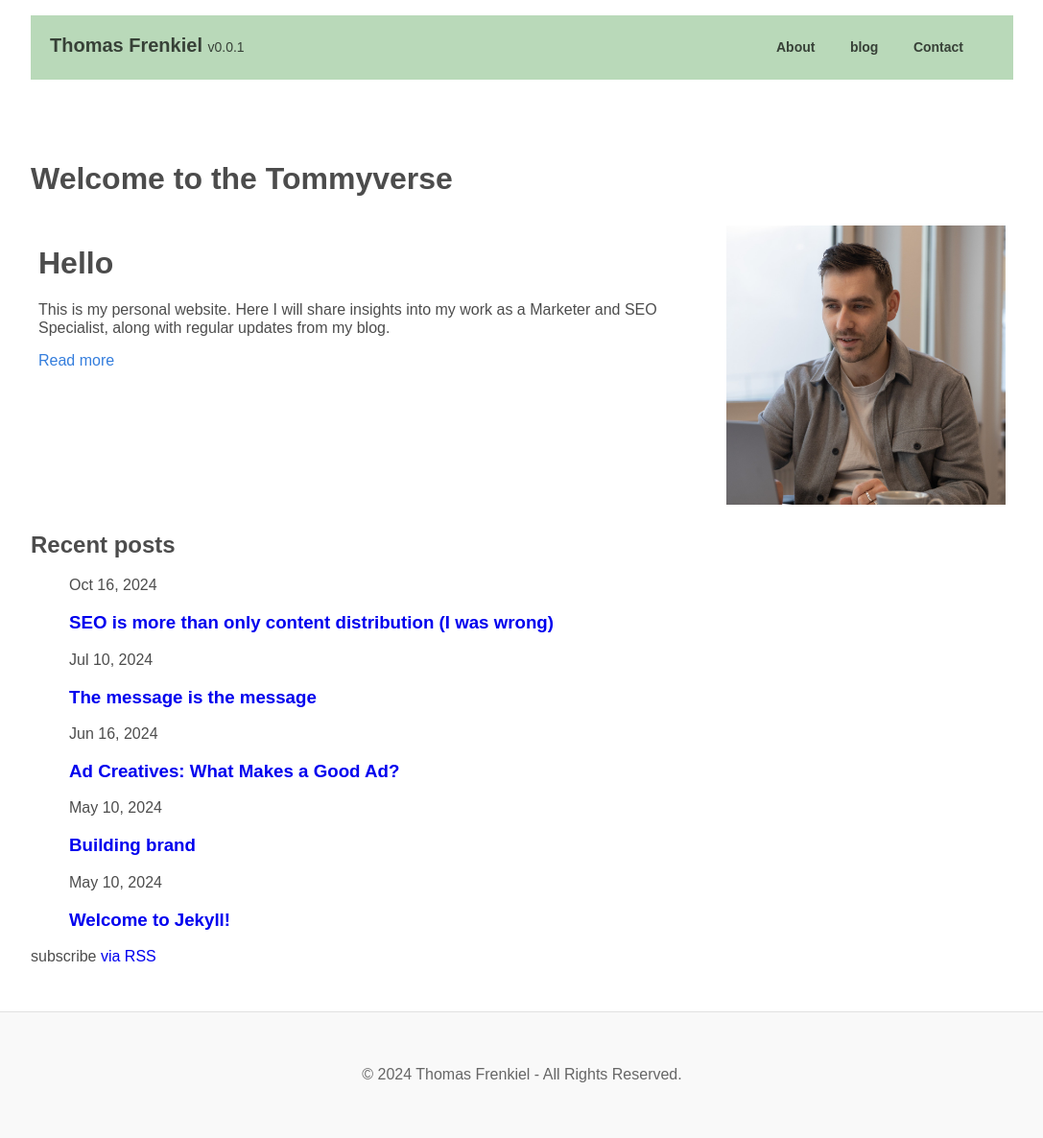
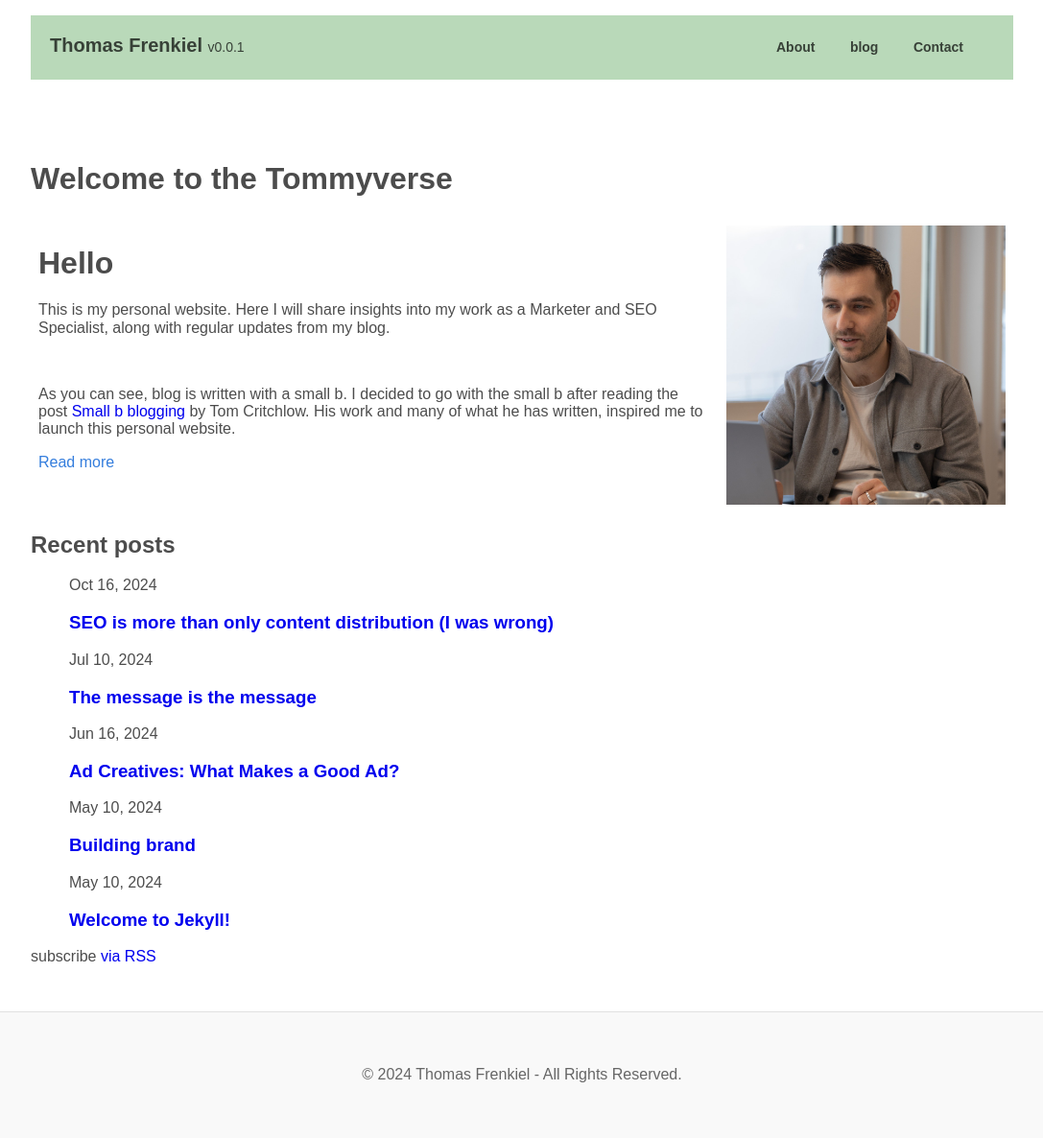
Before and after one commit to tfrenkiel040/website, a Jekyll site: the page built from index.markdown, in a window 1280 px wide. Shown: the whole page at 96% size, without its empty margins (96-1183 px from the left). Built offline with Jekyll 4.4.1, drawn with Linux system fonts in a browser that asks for light colours.

Commit message:
Update index.markdown

```diff
--- a/index.markdown
+++ b/index.markdown
@@ -10,7 +10,8 @@ list_title: Recent posts  # Custom title for the blog posts section
 <div class="cf"> <!-- cf is used to contain floats -->
     <div class="fl w-70 pa2">
         <h1>Hello</h1>
-        <p>This is my personal website. Here I will share insights into my work as a Marketer and SEO Specialist, along with regular updates from my blog.</p>
+        <p>This is my personal website. Here I will share insights into my work as a Marketer and SEO Specialist, along with regular updates from my blog.</p><br>
+<p>As you can see, blog is written with a small b. I decided to go with the small b after reading the post <a href="https://tomcritchlow.com/2018/02/23/small-b-blogging/" target="_blank">Small b blogging</a> by Tom Critchlow. His work and many of what he has written, inspired me to launch this personal website.</p>
         <a href="/about/" class="link blue">Read more</a>
     </div>
     <div class="fl w-30 pa2">
```
